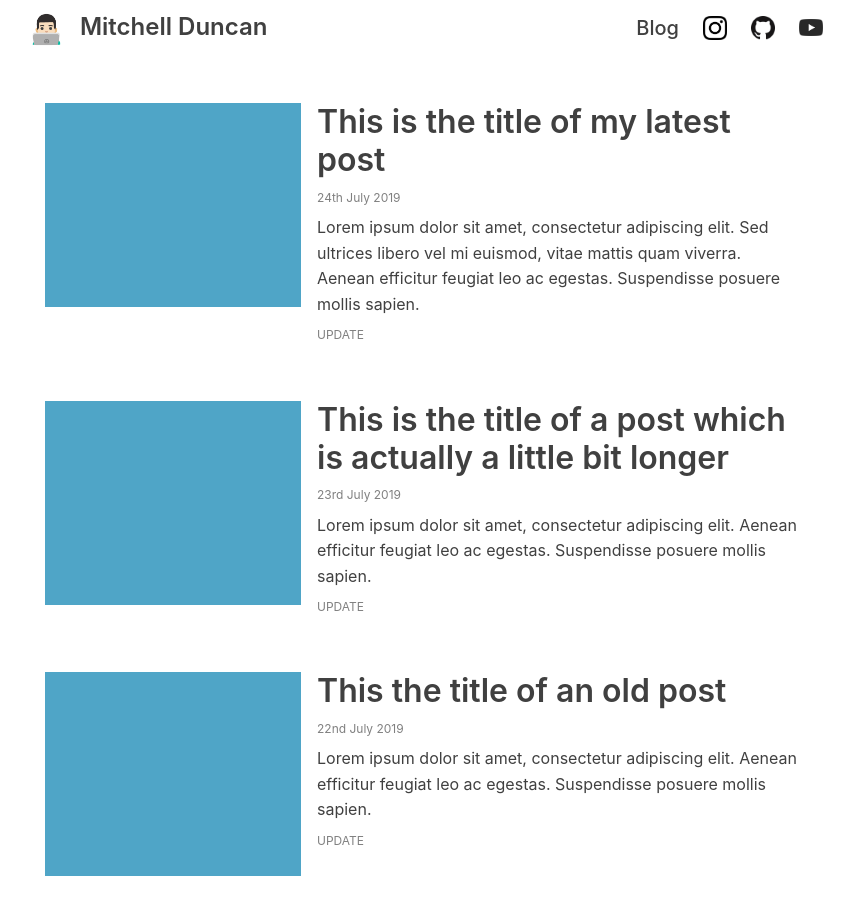
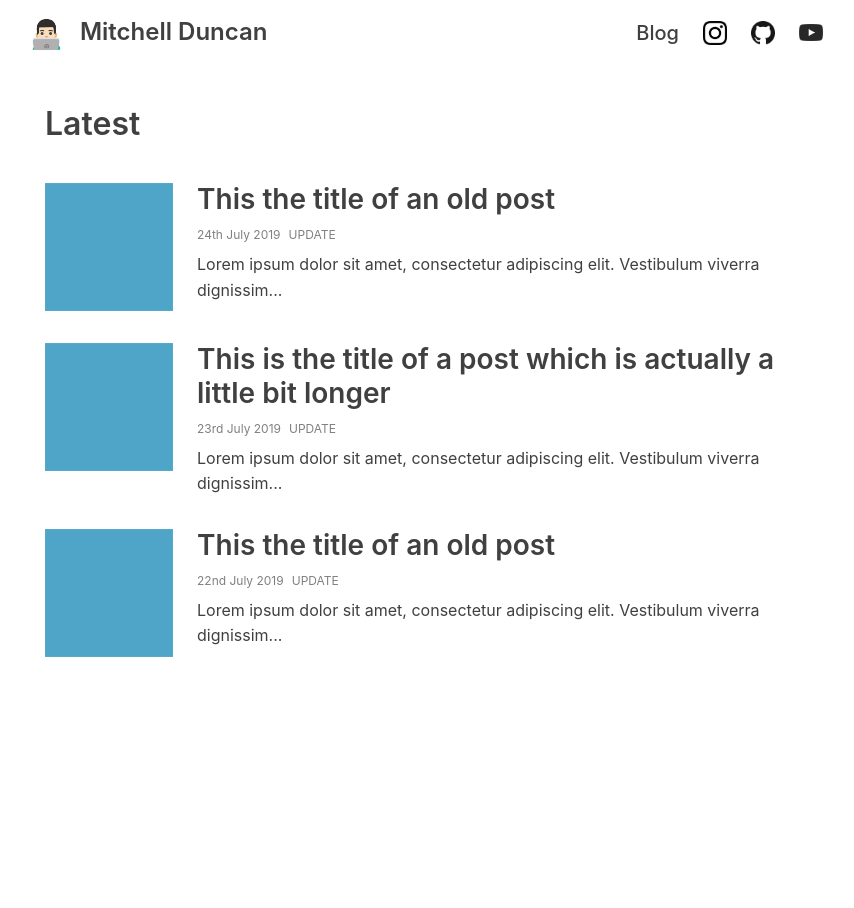
Before and after one commit to twosixmitch/twosixmitch.github.io, a Jekyll site: the page built from _pages/01_blog.md, in a window 1280 px wide. Shown: the whole page, without its empty margins (210-1064 px from the left). Built offline with Jekyll 4.4.1, drawn with Linux system fonts in a browser that asks for light colours.

Commit message:
Posts are now data driven.

```diff
--- a/_layouts/blog.html
+++ /dev/null
@@ -1,37 +0,0 @@
----
-layout: default
----
-<div class="container">
-    <div class="blog-header">
-        <!--<h1>Blog</h1>-->
-    </div>
-    <div class="posts-container">
-        <div class="post-card">
-            <div class="graphic"><a href="/blog/"></a></div>
-            <div class="details">
-                <h2><a href="/blog/">This is the title of my latest post</a></h2>
-                <p class="date">24th July 2019</p>
-                <p class="excerpt">Lorem ipsum dolor sit amet, consectetur adipiscing elit. Sed ultrices libero vel mi euismod, vitae mattis quam viverra. Aenean efficitur feugiat leo ac egestas. Suspendisse posuere mollis sapien.</p>
-                <p class="tags">UPDATE</p>
-            </div>
-        </div>
-        <div class="post-card">
-            <div class="graphic"><a href="/blog/"></a></div>
-            <div class="details">
-                <h2><a href="/blog/">This is the title of a post which is actually a little bit longer</a></h2>
-                <p class="date">23rd July 2019</p>
-                <p class="excerpt">Lorem ipsum dolor sit amet, consectetur adipiscing elit. Aenean efficitur feugiat leo ac egestas. Suspendisse posuere mollis sapien.</p>
-                <p class="tags">UPDATE</p>
-            </div>
-        </div>
-        <div class="post-card">
-            <div class="graphic"><a href="/blog/"></a></div>
-            <div class="details">
-                <h2><a href="/blog/">This the title of an old post</a></h2>
-                <p class="date">22nd July 2019</p>
-                <p class="excerpt">Lorem ipsum dolor sit amet, consectetur adipiscing elit. Aenean efficitur feugiat leo ac egestas. Suspendisse posuere mollis sapien.</p>
-                <p class="tags">UPDATE</p>
-            </div>
-        </div>
-    </div>
-</div>
--- a/_pages/01_blog.md
+++ b/_pages/01_blog.md
@@ -1,5 +1,38 @@
 ---
-layout: blog
+layout: default
 title: Blog
 permalink: /blog/
 ---
+<div class="container">
+    <div class="blog-header">
+        <h1>Latest</h1>
+    </div>
+    <div class="posts-container">
+    {% for post in site.posts %}
+        <div class="post-card">
+            <div class="graphic">
+                <a href="{{ post.url | prepend: site.baseurl }}">
+                <img src="{{ post.cover-img }}"/>
+                </a>
+            </div>
+            <div class="details">
+                <h2><a href="{{ post.url | prepend: site.baseurl }}">{{ post.title }}</a></h2>
+                <div class="meta">
+                    <p class="date">
+                        {% assign day = post.date | date: "%-d"  %}
+                        {% case day %}
+                            {% when '1' or '21' or '31' %}{{ day }}st
+                            {% when '2' or '22' %}{{ day }}nd
+                            {% when '3' or '23' %}{{ day }}rd
+                        {% else %}{{ day }}th
+                        {% endcase %}
+                        {{ post.date | date: " %B %Y" }}
+                    </p>
+                    <div class="tags">{{ post.tags }}</div>
+                </div>
+                <div class="excerpt">{{ post.excerpt | strip_html | truncatewords:11 }}</div>
+            </div>
+        </div>
+    {% endfor %}
+    </div>
+</div>
--- a/_sass/base/_variables.scss
+++ b/_sass/base/_variables.scss
@@ -74,18 +74,18 @@ $heading-font-family      : -apple-system,
 $heading-line-height      : 1.2 !default;
 
 // Mobile heading font size
-$h1-mobile                : 1.75rem !default;
-$h2-mobile                : 1.5rem !default;
-$h3-mobile                : 1.25rem !default;
-$h4-mobile                : 1.1rem !default;
+$h1-mobile                : 1.5rem !default;
+$h2-mobile                : 1.25rem !default;
+$h3-mobile                : 1.1rem !default;
+$h4-mobile                : 1rem !default;
 $h5-mobile                : 1rem !default;
 
 // Heading font size
-$h1                       : 2.25rem !default;
-$h2                       : 2rem !default;
-$h3                       : 1.75rem !default;
-$h4                       : 1.5rem !default;
-$h5                       : 1.25rem !default;
+$h1                       : 2rem !default;
+$h2                       : 1.75rem !default;
+$h3                       : 1.5rem !default;
+$h4                       : 1.25rem !default;
+$h5                       : 1rem !default;
 
 //==============================================================================
 // Spacing
@@ -179,7 +179,7 @@ $code-borders             : $borders                                   !default;
 //==============================================================================
 
 $nav-background            : rgb(256, 256, 256)                        !default;
-$nav-desktop-height        : 55px                                      !default;
+$nav-desktop-height        : 65px                                      !default;
 $nav-mobile-height         : 65px                                      !default;
 $nav-width                 : 850px                                     !default;
 $nav-font-color            : rgb(64, 64, 64)                         !default;
@@ -203,3 +203,13 @@ $footer-font-color         : rgb(64, 64, 64)                         !default;
 $brand-color-blue          : #4FA5C7                                 !default;
 $brand-color-yellow        : #FFD200                                 !default;
 $brand-color-white         : #FFFFFF                                 !default;
+
+
+//==============================================================================
+// Post cards
+//==============================================================================
+
+$post-small-img-height : 64px                                     !default;
+$post-small-img-width  : 64px                                     !default;
+$post-large-img-height : 128px                                     !default;
+$post-large-img-width  : 128px                                     !default;
--- a/_sass/components/_postcards.scss
+++ b/_sass/components/_postcards.scss
@@ -13,23 +13,33 @@
     justify-content: center;
 
     .post-card {
-        padding: 1rem;
-        margin: 0 0 1rem 0;
+        padding-right: 1rem;
+        padding-left: 1rem;
+        margin-top: 1rem;
+        margin-bottom: 1rem;
         display: flex;
-        flex-direction: column;
+        flex-direction: row;
         max-width: 100%;
 
         .graphic {
-            background-color: #4FA5C7;
+            //background-color: #4FA5C7;
+            margin: 0 1rem 0 0;
 
-            max-height: 256px;
-            height: 200px; // temp
+            height: $post-small-img-height;
+            width: $post-small-img-width;
+            min-width: $post-small-img-width;
+            min-height: $post-small-img-height;
+
+            img {
+                height: 100%;
+                width: 100%;
+            }
         }
 
         .details {
 
             h2 {
-                margin: 1rem 0 0.5rem 0;
+                margin: 0 0 0.5rem 0;
 
                 a {
                     color: $font-color;
@@ -41,20 +51,31 @@
                 }
             }
 
-            .date {
-                margin: 0.5rem 0;
-                font-size: 75%;
-                color: grey;
+            .meta {
+                display: flex;
+                flex-direction: row;
+
+                p {
+                    margin: 0;
+                    padding: 0;
+                }
+
+                .date {
+                    margin-right: 0.5rem;
+                    font-size: 75%;
+                    color: grey;
+                }
+
+                .tags {
+                    margin: 0;
+                    font-size: 75%;
+                    color: grey;
+                    text-transform: uppercase;
+                }
             }
 
             .excerpt {
-                margin: 0.5rem 0;
-            }
-
-            .tags {
-                margin: 0.5rem 0;
-                font-size: 75%;
-                color: grey;
+                display: none;
             }
         }
     }
@@ -68,9 +89,11 @@
             max-width: 100%;
 
             .graphic {
-                margin: 0 1rem 0 0;
-                min-width: 256px;
-                min-height: 204px;
+                margin: 0 1.5rem 0 0;
+                height: $post-large-img-height;
+                width: $post-large-img-width;
+                min-width: $post-large-img-width;
+                min-height: $post-large-img-height;
             }
 
             .details {
@@ -79,6 +102,15 @@
                 h2 {
                     margin: 0 0 0.5rem 0;
                 }
+
+                .excerpt {
+                    display: block;
+                    margin: 0.5rem 0 0 0;
+
+                    p {
+                        margin: 0;
+                    }
+                }
             }
         }
     }
--- /dev/null
+++ b/_sass/components/_posts.scss
@@ -0,0 +1,71 @@
+/**
+ * Posts
+ */
+
+ article {
+    header {
+        display: flex;
+        flex-direction: row;
+        margin-top: 1.5rem;
+        margin-bottom: 2.5rem;
+
+        img {
+            width: $post-small-img-width;
+            height: $post-small-img-height;
+            min-width: $post-small-img-width;
+            margin-right: 1rem;
+        }
+
+        .details {
+            display: flex;
+            flex-direction: column;
+
+            h1 {
+                margin-top: 0;
+                margin-bottom: 0.5rem;
+                padding: 0;
+            }
+
+            .meta {
+                display: flex;
+                flex-direction: row;
+                margin: 0;
+                font-size: 75%;
+                color: grey;
+
+                .date {
+                    margin-right: 0.5rem;
+                }
+
+                .tags {
+                    text-transform: uppercase;
+                }
+
+                p {
+                    margin: 0;
+                    padding: 0;
+                }
+            }
+        }
+    }
+ }
+
+
+ @include small-breakpoint {
+    article {
+        header {
+            img {
+                width: $post-large-img-width;
+                height: $post-large-img-height;
+                min-width: $post-large-img-width;
+                margin-right: 1.5rem;
+            }
+
+            .details {
+                h1 {
+                    margin-bottom: 1rem;
+                }
+            }
+        }
+    }
+}
--- a/css/main.scss
+++ b/css/main.scss
@@ -41,3 +41,4 @@
 @import "components/footer";
 @import "components/navigation";
 @import "components/postcards";
+@import "components/posts";
```
Also changed, not shown: _layouts/post.html (+25 -5 lines), _posts/2019-07-15-welcome.md (deleted, +0 -7 lines), _posts/2019-07-22-new.md (added, +17 -0 lines), _posts/2019-07-23-test.md (added, +17 -0 lines), _posts/2019-07-24-old.md (added, +17 -0 lines), assets/posts/PostTempCover150.png (added).
